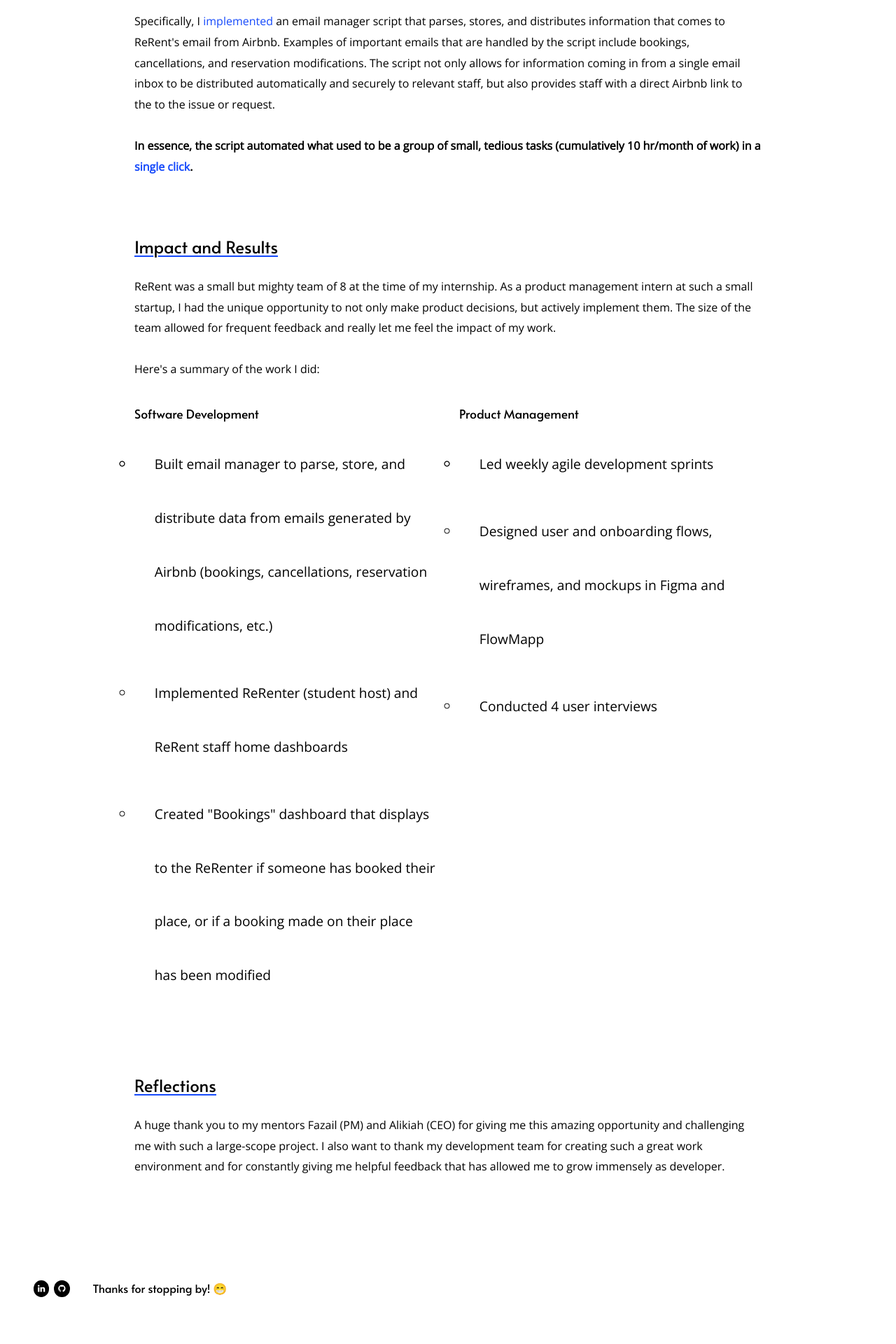
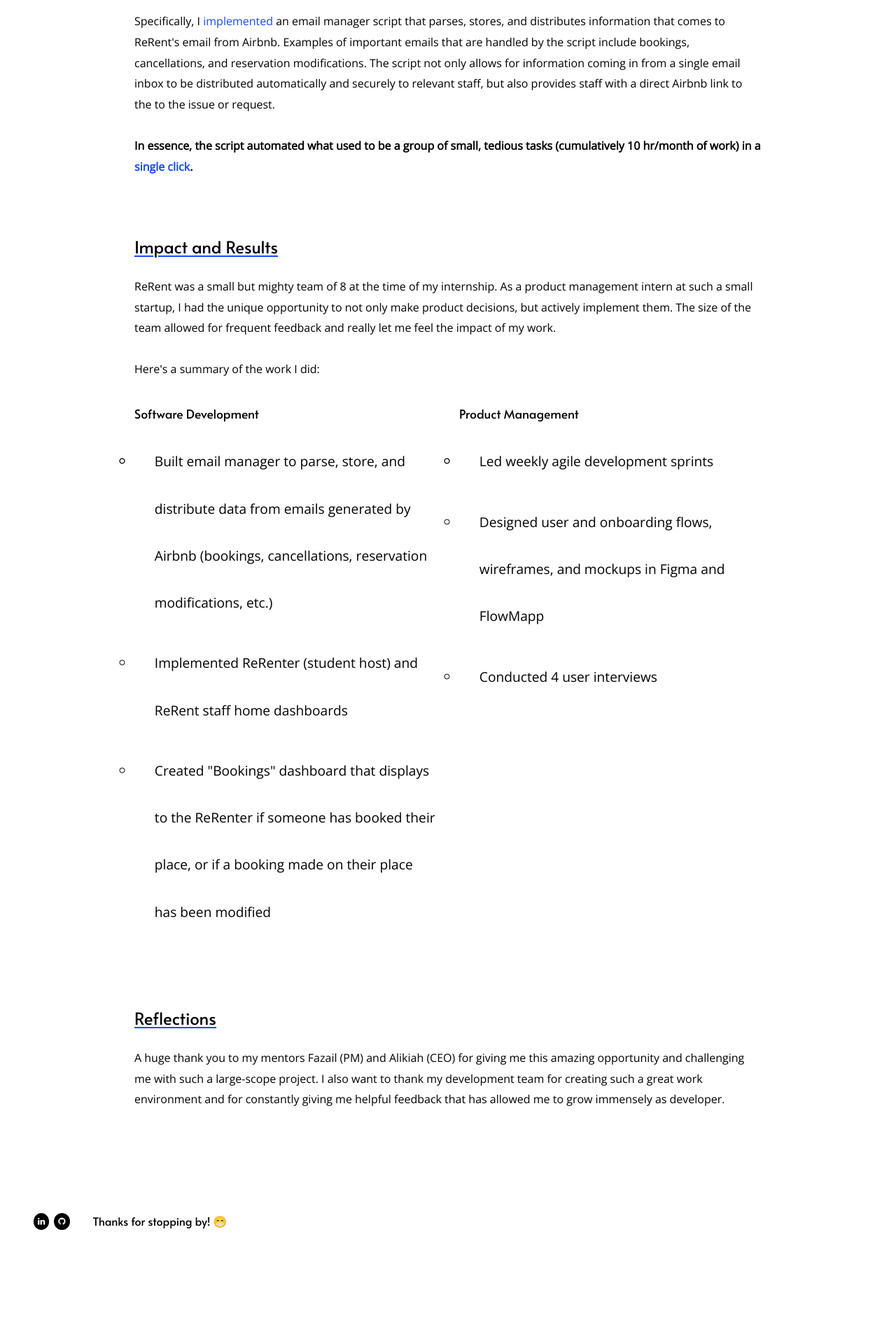
Before and after one commit to ashleyyqin/ashleyyqin.github.io, a Jekyll site: the page built from pages/rerent.html, in a window 1280 px wide. Shown: the part 1583-3503 px from the top of the page at 70% size. Built offline with Jekyll 4.4.1, drawn with Linux system fonts in a browser that asks for light colours; a script that is not in the unit is left out; after the commit the page ends 3406 px from its top, so only the background shows below that.

Commit message:
Update rerent.html

```diff
--- a/pages/rerent.html
+++ b/pages/rerent.html
@@ -149,18 +149,18 @@
                             <p style="font-size: 110%">Software Development</p>
                             <ul>
                                 <li>
-                                    <p style="font-family: 'Open Sans', sans-serif; font-size: 100%; margin-left: 1.5em; line-height: 4">
+                                    <p style="font-family: 'Open Sans', sans-serif; font-size: 100%; margin-left: 1.5em; line-height: 3.5">
                                     Built email manager to parse, store, and distribute data from emails generated by Airbnb (bookings,
                                     cancellations, reservation modifications, etc.)
                                     </p>
                                 </li>
                                 <li>
-                                    <p style="font-family: 'Open Sans', sans-serif; font-size: 100%; margin-left: 1.5em; line-height: 4">
+                                    <p style="font-family: 'Open Sans', sans-serif; font-size: 100%; margin-left: 1.5em; line-height: 3.5">
                                     Implemented ReRenter (student host) and ReRent staff home dashboards
                                     </p>
                                 </li>
                                 <li>
-                                    <p style="font-family: 'Open Sans', sans-serif; font-size: 100%; margin-left: 1.5em; line-height: 4">
+                                    <p style="font-family: 'Open Sans', sans-serif; font-size: 100%; margin-left: 1.5em; line-height: 3.5">
                                     Created "Bookings" dashboard that displays to the ReRenter if someone has booked their
                                     place, or if a booking made on their place has been modified
                                     </p>
@@ -171,17 +171,17 @@
                             <p style="font-size: 110%">Product Management</p>
                             <ul>
                                 <li>
-                                    <p style="font-family: 'Open Sans', sans-serif; font-size: 100%; margin-left: 1.5em; line-height: 4">
+                                    <p style="font-family: 'Open Sans', sans-serif; font-size: 100%; margin-left: 1.5em; line-height: 3.5">
                                     Led weekly agile development sprints
                                     </p>
                                 </li>
                                 <li>
-                                    <p style="font-family: 'Open Sans', sans-serif; font-size: 100%; margin-left: 1.5em; line-height: 4">
+                                    <p style="font-family: 'Open Sans', sans-serif; font-size: 100%; margin-left: 1.5em; line-height: 3.5">
                                     Designed user and onboarding flows, wireframes, and mockups in Figma and FlowMapp
                                     </p>
                                 </li>
                                 <li>
-                                    <p style="font-family: 'Open Sans', sans-serif; font-size: 100%; margin-left: 1.5em; line-height: 4">
+                                    <p style="font-family: 'Open Sans', sans-serif; font-size: 100%; margin-left: 1.5em; line-height: 3.5">
                                     Conducted 4 user interviews
                                     </p>
                                 </li>
```
